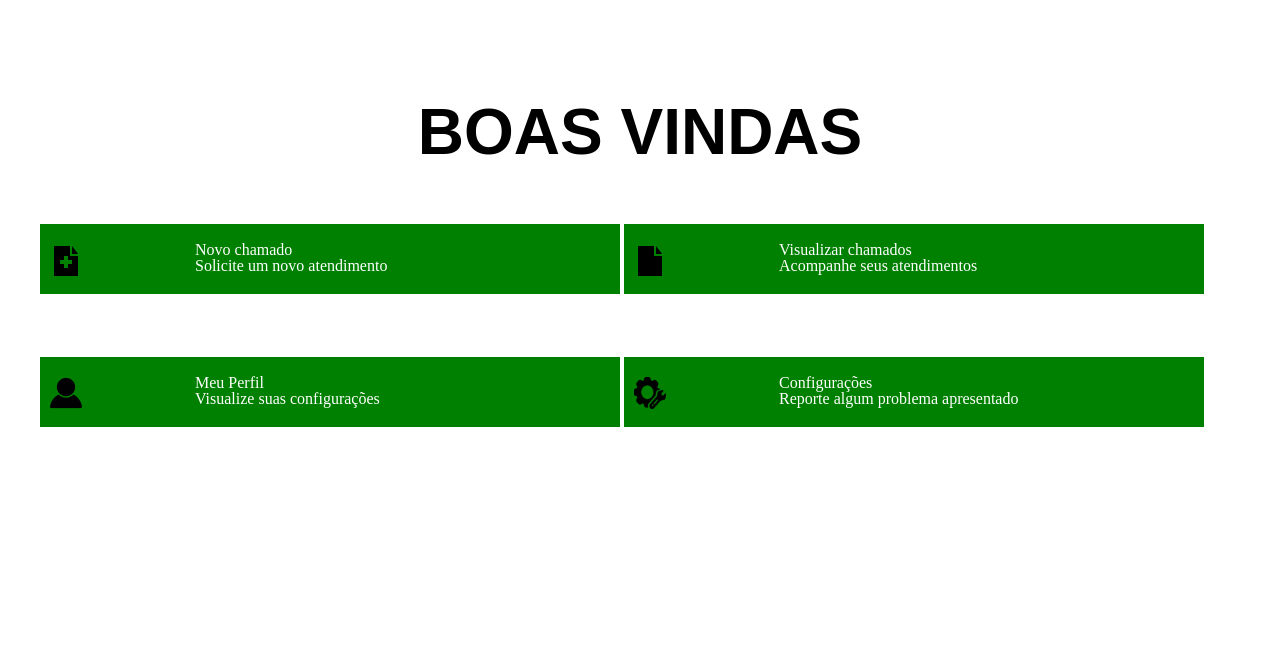
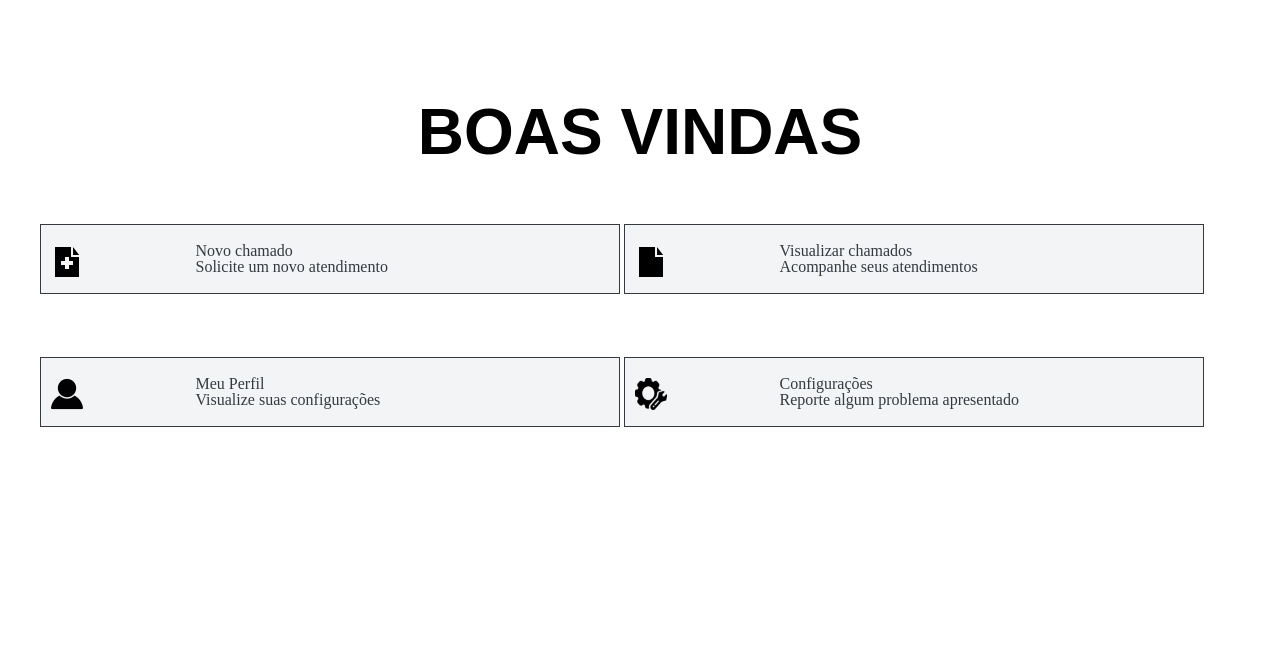
Before and after one commit to monteirocarlos/chamados, a PHP site: page / in a window 1280 px wide. Shown: the part 63-730 px from the top of the page. Run offline with PHP 8.4, Linux system fonts and the light colour scheme; some web fonts are replaced.

Commit message:
Front-end index.html v1.0 concluída

```diff
--- a/css/_painel.scss
+++ b/css/_painel.scss
@@ -1,8 +1,9 @@
 .painel {
-    background-color: green;
+    background-color: #F2F4F6;
     height: 70px;
     display: inline-block;
     margin-top: 60px;
+    border: solid 1px #343A40;
     img {
         margin-top: 20px;
         width: 32px;
@@ -10,12 +11,16 @@
     }
 }
 
+.painel:hover {
+    background-color:#A4A4A4;
+}
+
 .painel_texto {
     text-align: left;
     margin-top: 18px;
     font-family: Venn;
     p{
-        color: #ffff;
+        color: #343A40;
     }
 
 }
--- a/css/style.css
+++ b/css/style.css
@@ -297,16 +297,21 @@ header {
 }
 
 .painel {
-  background-color: green;
+  background-color: #F2F4F6;
   height: 70px;
   display: inline-block;
   margin-top: 60px;
+  border: solid 1px #343A40;
 }
 
 .painel img {
   margin-top: 20px;
   width: 32px;
   height: 32px;
+}
+
+.painel:hover {
+  background-color: #A4A4A4;
 }
 
 .painel_texto {
@@ -316,7 +321,7 @@ header {
 }
 
 .painel_texto p {
-  color: #ffff;
+  color: #343A40;
 }
 
 footer {
```
Also changed, not shown: 1 other file.
